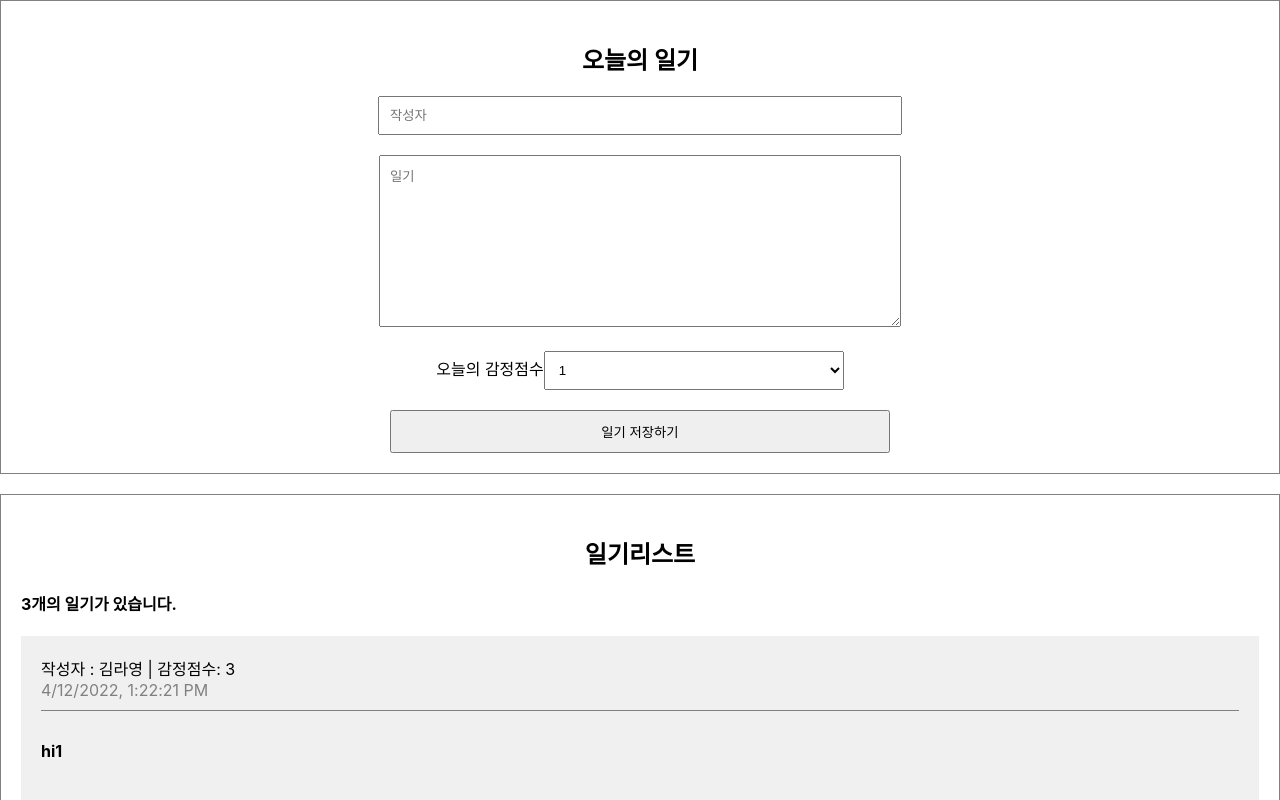
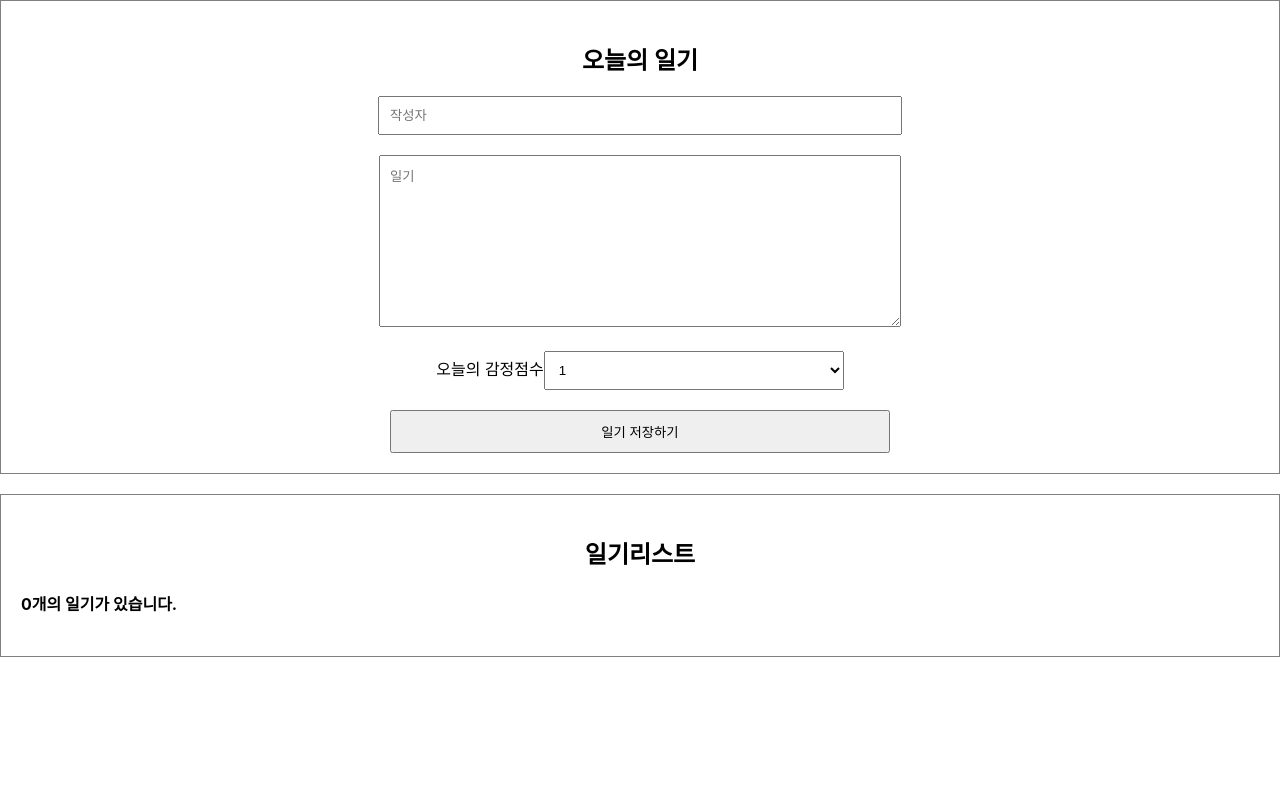
Before and after one commit to Kimrayoung/Diary-react, a React (Create React App) app in the folder simpleDiary/: page / in a window 1280 px wide. Shown: the top 800 px of the page. Built offline with nearby package versions, Linux system fonts and the light colour scheme.

Commit message:
section6.4 데이터 추가하기 완료

```diff
--- a/simpleDiary/src/App.js
+++ b/simpleDiary/src/App.js
@@ -1,36 +1,59 @@
+import { useState, useRef } from 'react';
 import './App.css';
 import DiaryEditor from './DiaryEditor';
 import DiaryList from './DiaryList';
 
-function App() {
-  const dummyList = [
-    {
-      id: 1,  //모든 데이터는 고유한 아이디가 필요함
-      author: "김라영",
-      content: "hi1",
-      emotion: 3,
-      created_date: new Date().getTime() //현재 시간을 기준으로 생성됨
-      //getTime --> 시간을 받아서 밀리세컨즈로 변경해주는 함수 -> 여기서 바로 new Date()객체를 사용하는 경우, 문자열화를 해서 이용하는 경우 붏편함
-    },
-    {
-      id: 2,
-      author: "홍길동",
-      content: "hi2",
-      emotion: 2,
-      created_date: new Date().getTime()
-    },
-    {
-      id: 3,
-      author: "아무개",
-      content: "hi3",
-      emotion: 1,
-      created_date: new Date().getTime()
-    },
-  ]
+// const dummyList = [
+  //   {
+  //     id: 1,  //모든 데이터는 고유한 아이디가 필요함
+  //     author: "김라영",
+  //     content: "hi1",
+  //     emotion: 3,
+  //     created_date: new Date().getTime() //현재 시간을 기준으로 생성됨
+  //     //getTime --> 시간을 받아서 밀리세컨즈로 변경해주는 함수 -> 여기서 바로 new Date()객체를 사용하는 경우, 문자열화를 해서 이용하는 경우 붏편함
+  //   },
+  //   {
+  //     id: 2,
+  //     author: "홍길동",
+  //     content: "hi2",
+  //     emotion: 2,
+  //     created_date: new Date().getTime()
+  //   },
+  //   {
+  //     id: 3,
+  //     author: "아무개",
+  //     content: "hi3",
+  //     emotion: 1,
+  //     created_date: new Date().getTime()
+  //   },
+  // ]
+
+const App = () => {
+  const [data, setData] = useState([]) //데이터의 변화를 감시 -> 일기 데이터를 감사(DiaryEditor, DiaryList가 함께 사용)
+
+  const dataId = useRef(0)  //추가될 데이터의 ID를 확인하기 위해서(만약에 지금 data의 마지막 id가 3이라면 그 다음은 4)
+
+  const onCreate = (author, content, emotion) => {  //일기 배열에 새로운 데이터를 추가해주는 함수
+    //DiaryEditor에 작성한 author, content, emotion을 oncreate함수가 받아서 data를 업데이트 시키는 로직을 setData함수를 이용해서 onCreate함수 안에 작성할 것
+    const created_date = new Date().getTime();
+    const newItem = {
+      author,
+      content,
+      emotion,
+      created_date,
+      id: dataId.current
+    };
+    dataId.current += 1; //1 증가시켜줘야 다음 id에 하나 증가한 값이 들어감
+    //dataId로 인해서 리렌더링 되면 안되고 해당 아이디를 조회, 수정만 하므로 useRef사용
+    setData([newItem, ...data ]);
+  };
+
   return (
     <div className="App">
-      <DiaryEditor></DiaryEditor>
-      <DiaryList diaryList={dummyList}></DiaryList>
+      {/* 앞의 onCreate가 DiaryEditor에서 props로 쓰일 이름, 그 이름에 App컴포넌트에서 정의해준 onCreate함수를 바인딩해줌
+      그러면 DiaryEditor에서 onCreate라는 이름은 함수를 내려줄 수 있다 */}
+       <DiaryEditor onCreate={onCreate} />
+      <DiaryList diaryList={data} />
     </div>
   );
 }
--- a/simpleDiary/src/DiaryEditor.js
+++ b/simpleDiary/src/DiaryEditor.js
@@ -1,13 +1,16 @@
 import { useRef, useState } from "react";
-const DiaryEditor = () => {
+
+const DiaryEditor = ( {onCreate} ) => {
     const authorInput = useRef();
     const contentInput = useRef();
 
     const [state, setState] = useState({
+        //작성자 input, 본문 textarea, emtion select가 변화가 일어나면 그 변화를 감지해서 화면을 리렌더링해주기 위해서 필요함
         author: "",
         content: "",
         emotion: 1,
     });
+
     const handleChangeState = (e) => {
         setState({
             ...state,
@@ -24,9 +27,16 @@ const DiaryEditor = () => {
             contentInput.current.focus();
             return;
         }
-        else {
-            alert("저장 성공");
-        }
+        onCreate(state.author, state.content, state.emotion); //App.js로 props로 받아온 함수 여기에 setData가 담겨있음
+        //인자로 현재 author, content, emotion이 전달되고 newItem에 해당 데이터들이 담기고 그리고 이 newItem이 setData로 인해서 data에 추가되고
+        console.log(state); //저장할 일기가 state에 담겨있음, input, textarea, select에서 변화가 일어나면 setState에 의해서 변화 감지되서 상태가 업데이트 되고 그게 state에 저장
+
+        alert("저장 성공");
+        setState({  //제대로 저장했으니까 state들을 빈 공간으로 변경
+            author: "",
+            content: "",
+            emotion: 1,
+        })
     }
 
     return (
```
Also changed, not shown: simpleDiary/src/DiaryList.js (+38 -31 lines).
